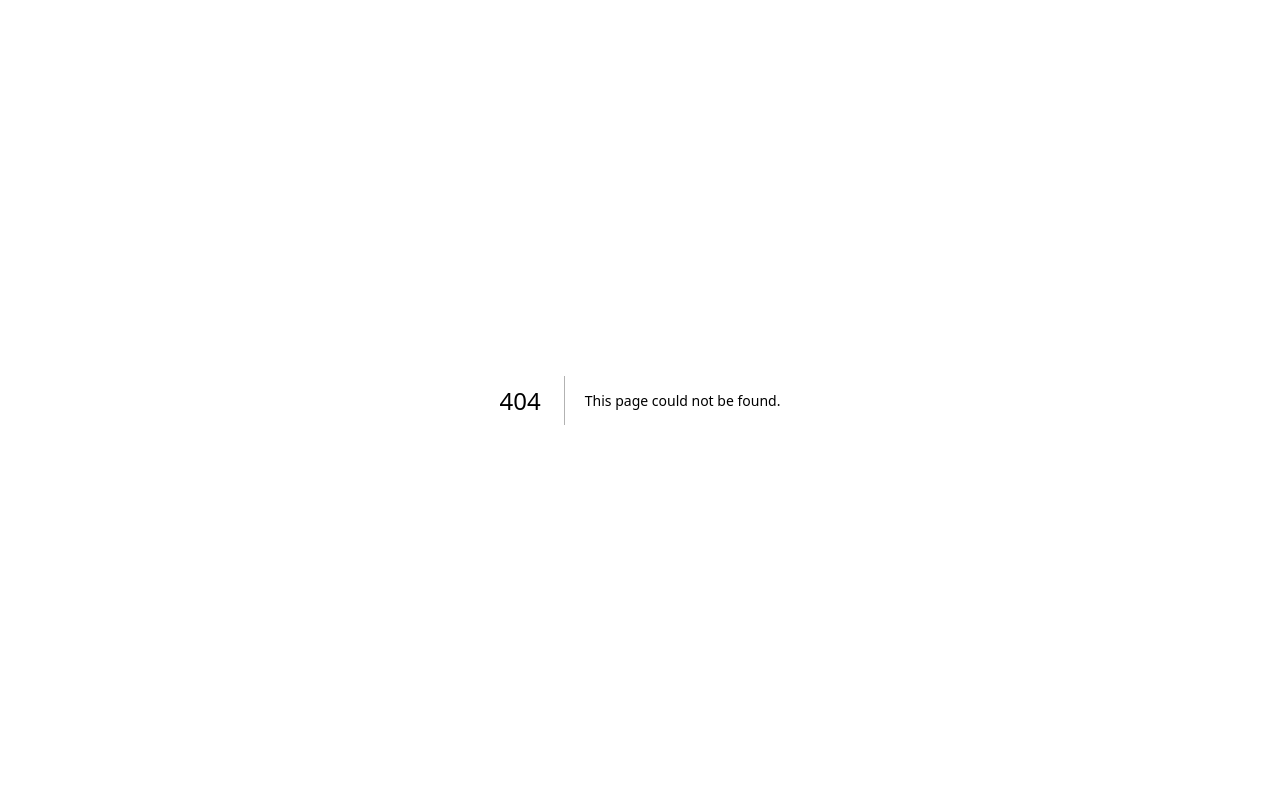
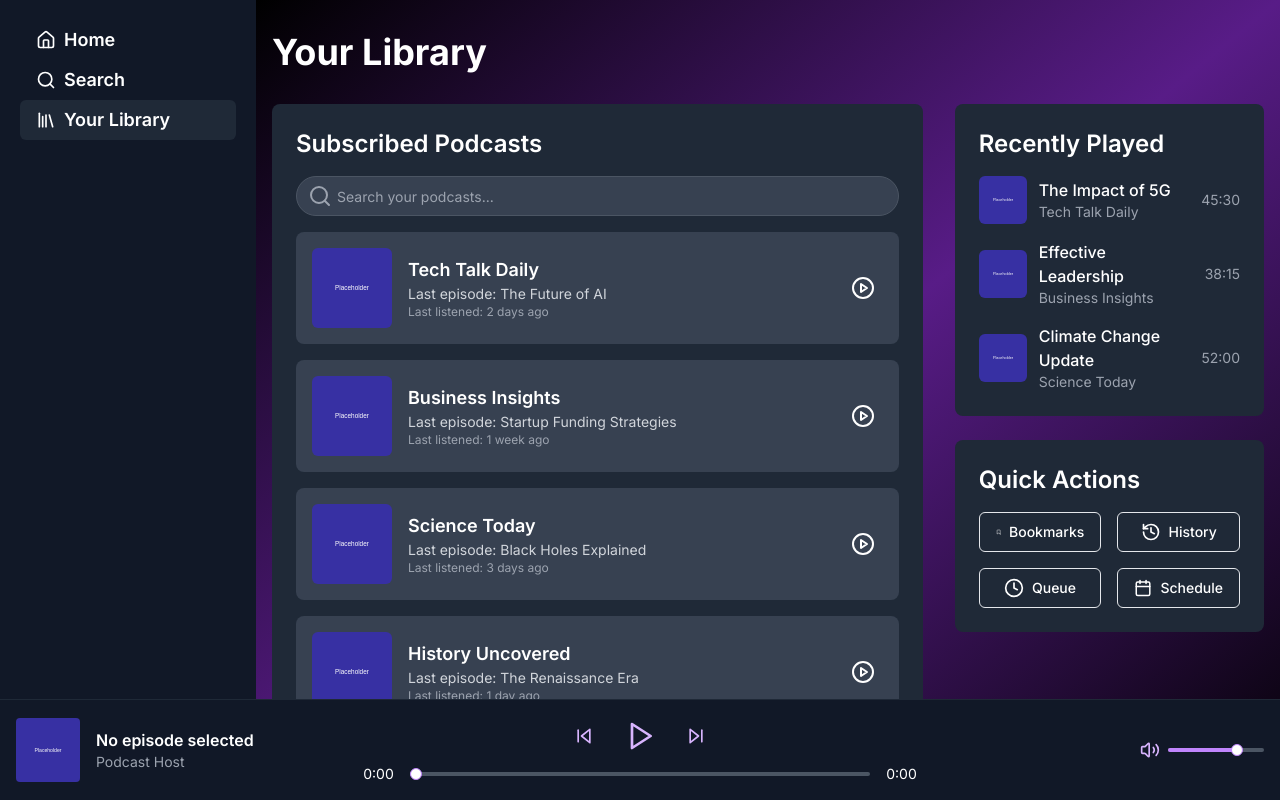
Before and after one commit to seque1990/podcast-player-app, a Next.js app: page /library in a window 1280 px wide. Before the commit this address had no page. Built offline with nearby package versions, Linux system fonts and the light colour scheme.

Commit message:
Got first version of the Library Page working

```diff
--- /dev/null
+++ b/src/app/library/page.tsx
@@ -0,0 +1,7 @@
+// src/app/library/page.tsx
+
+import YourLibraryPage from '@/components/library-page'
+
+export default function LibraryPage() {
+    return <YourLibraryPage />
+}
--- /dev/null
+++ b/src/components/library-page.tsx
@@ -0,0 +1,127 @@
+'use client';
+
+import React, { useState } from 'react'
+import { Button } from "@/components/ui/button"
+import { Input } from "@/components/ui/input"
+import { Search, PlayCircle, PlusCircle, Bookmark, History, Clock, Calendar } from 'lucide-react'
+import PodcastLayout from '@/components/podcast-layout'
+import Image from 'next/image'
+
+// Mock data for subscribed podcasts
+const subscribedPodcasts = [
+  { id: 1, title: "Tech Talk Daily", lastEpisode: "The Future of AI", lastListened: "2 days ago", image: "/placeholder.svg?height=80&width=80&text=Tech+Talk" },
+  { id: 2, title: "Business Insights", lastEpisode: "Startup Funding Strategies", lastListened: "1 week ago", image: "/placeholder.svg?height=80&width=80&text=Business" },
+  { id: 3, title: "Science Today", lastEpisode: "Black Holes Explained", lastListened: "3 days ago", image: "/placeholder.svg?height=80&width=80&text=Science" },
+  { id: 4, title: "History Uncovered", lastEpisode: "The Renaissance Era", lastListened: "1 day ago", image: "/placeholder.svg?height=80&width=80&text=History" },
+]
+
+// Mock data for recently played episodes
+const recentlyPlayed = [
+  { id: 1, title: "The Impact of 5G", podcast: "Tech Talk Daily", duration: "45:30", image: "/placeholder.svg?height=60&width=60&text=5G" },
+  { id: 2, title: "Effective Leadership", podcast: "Business Insights", duration: "38:15", image: "/placeholder.svg?height=60&width=60&text=Leadership" },
+  { id: 3, title: "Climate Change Update", podcast: "Science Today", duration: "52:00", image: "/placeholder.svg?height=60&width=60&text=Climate" },
+]
+
+export default function YourLibraryPage() {
+  const [searchTerm, setSearchTerm] = useState("")
+
+  const filteredPodcasts = subscribedPodcasts.filter(podcast =>
+    podcast.title.toLowerCase().includes(searchTerm.toLowerCase())
+  )
+
+  return (
+    <PodcastLayout
+      currentEpisode={null}
+      isPlaying={false}
+      togglePlayPause={() => {}}
+      progress={0}
+      handleProgressChange={() => {}}
+      volume={75}
+      setVolume={() => {}}
+      currentTime={0}
+      duration={null}
+    >
+      <div className="min-h-screen bg-gradient-to-br from-black via-purple-900 to-black text-white">
+        <div className="container mx-auto px-4 py-8">
+          <h1 className="text-4xl font-bold mb-8">Your Library</h1>
+
+          <div className="grid grid-cols-1 lg:grid-cols-3 gap-8">
+            {/* Subscribed Podcasts Section */}
+            <div className="lg:col-span-2">
+              <div className="bg-gray-800 rounded-lg p-6">
+                <h2 className="text-2xl font-semibold mb-4">Subscribed Podcasts</h2>
+                <div className="relative mb-4">
+                  <Search className="absolute left-3 top-1/2 transform -translate-y-1/2 text-gray-400" />
+                  <Input
+                    type="text"
+                    placeholder="Search your podcasts..."
+                    value={searchTerm}
+                    onChange={(e) => setSearchTerm(e.target.value)}
+                    className="bg-gray-700 border-gray-600 text-white placeholder-gray-400 pl-10 pr-4 py-2 rounded-full w-full"
+                  />
+                </div>
+                <div className="space-y-4">
+                  {filteredPodcasts.map((podcast) => (
+                    <div key={podcast.id} className="flex items-center space-x-4 bg-gray-700 p-4 rounded-lg">
+                      <Image src={podcast.image} alt={podcast.title} width={80} height={80} className="rounded-md object-cover" />
+                      <div className="flex-1">
+                        <h3 className="text-lg font-semibold">{podcast.title}</h3>
+                        <p className="text-sm text-gray-300">Last episode: {podcast.lastEpisode}</p>
+                        <p className="text-xs text-gray-400">Last listened: {podcast.lastListened}</p>
+                      </div>
+                      <Button variant="ghost" size="icon">
+                        <PlayCircle className="h-6 w-6" />
+                      </Button>
+                    </div>
+                  ))}
+                </div>
+                <Button className="w-full mt-4 bg-purple-600 hover:bg-purple-700">
+                  <PlusCircle className="h-5 w-5 mr-2" /> Add New Podcast
+                </Button>
+              </div>
+            </div>
+
+            {/* Additional Features Section */}
+            <div className="space-y-6">
+              {/* Recently Played */}
+              <div className="bg-gray-800 rounded-lg p-6">
+                <h2 className="text-2xl font-semibold mb-4">Recently Played</h2>
+                <div className="space-y-4">
+                  {recentlyPlayed.map((episode) => (
+                    <div key={episode.id} className="flex items-center space-x-3">
+                      <Image src={episode.image} alt={episode.title} width={48} height={48} className="rounded-md object-cover" />
+                      <div className="flex-1">
+                        <h4 className="font-medium">{episode.title}</h4>
+                        <p className="text-sm text-gray-400">{episode.podcast}</p>
+                      </div>
+                      <span className="text-sm text-gray-400">{episode.duration}</span>
+                    </div>
+                  ))}
+                </div>
+              </div>
+
+              {/* Quick Actions */}
+              <div className="bg-gray-800 rounded-lg p-6">
+                <h2 className="text-2xl font-semibold mb-4">Quick Actions</h2>
+                <div className="grid grid-cols-2 gap-4">
+                  <Button variant="outline" className="flex items-center justify-center">
+                    <Bookmark className="h-5 w-5 mr-2" /> Bookmarks
+                  </Button>
+                  <Button variant="outline" className="flex items-center justify-center">
+                    <History className="h-5 w-5 mr-2" /> History
+                  </Button>
+                  <Button variant="outline" className="flex items-center justify-center">
+                    <Clock className="h-5 w-5 mr-2" /> Queue
+                  </Button>
+                  <Button variant="outline" className="flex items-center justify-center">
+                    <Calendar className="h-5 w-5 mr-2" /> Schedule
+                  </Button>
+                </div>
+              </div>
+            </div>
+          </div>
+        </div>
+      </div>
+    </PodcastLayout>
+  )
+}
--- a/src/components/podcast-layout.tsx
+++ b/src/components/podcast-layout.tsx
@@ -66,9 +66,11 @@ export default function PodcastLayout({
                 <Search className="mr-2 h-5 w-5" /> Search
               </Button>
             </Link>
-            <Button variant="ghost" className="w-full justify-start text-lg font-semibold">
-              <Library className="mr-2 h-5 w-5" /> Your Library
-            </Button>
+            <Link href="/library">
+              <Button variant="ghost" className={`w-full justify-start text-lg font-semibold ${pathname === '/library' ? 'bg-gray-800' : ''}`}>
+                <Library className="mr-2 h-5 w-5" /> Your Library
+              </Button>
+            </Link>
           </div>
         </nav>
 
```
